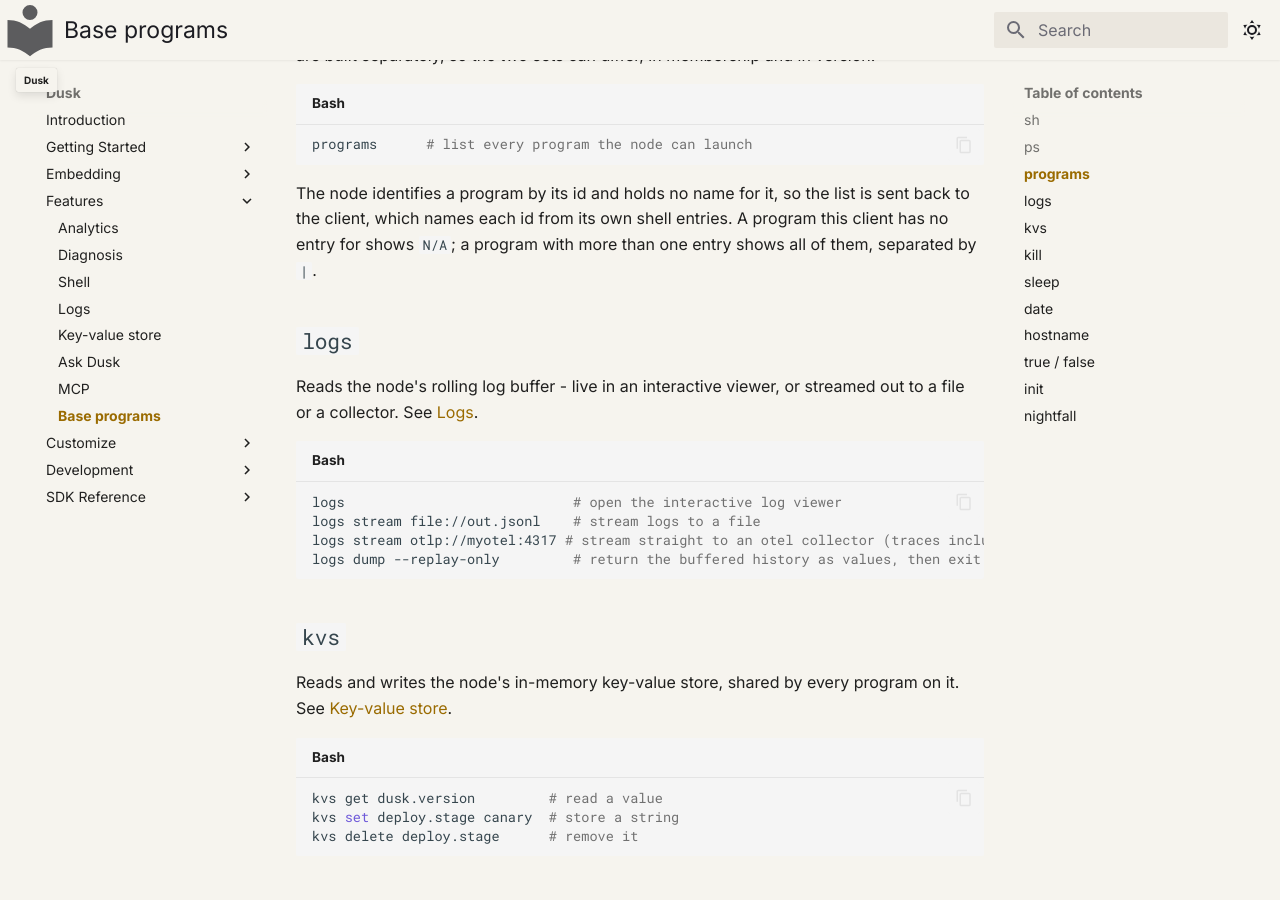
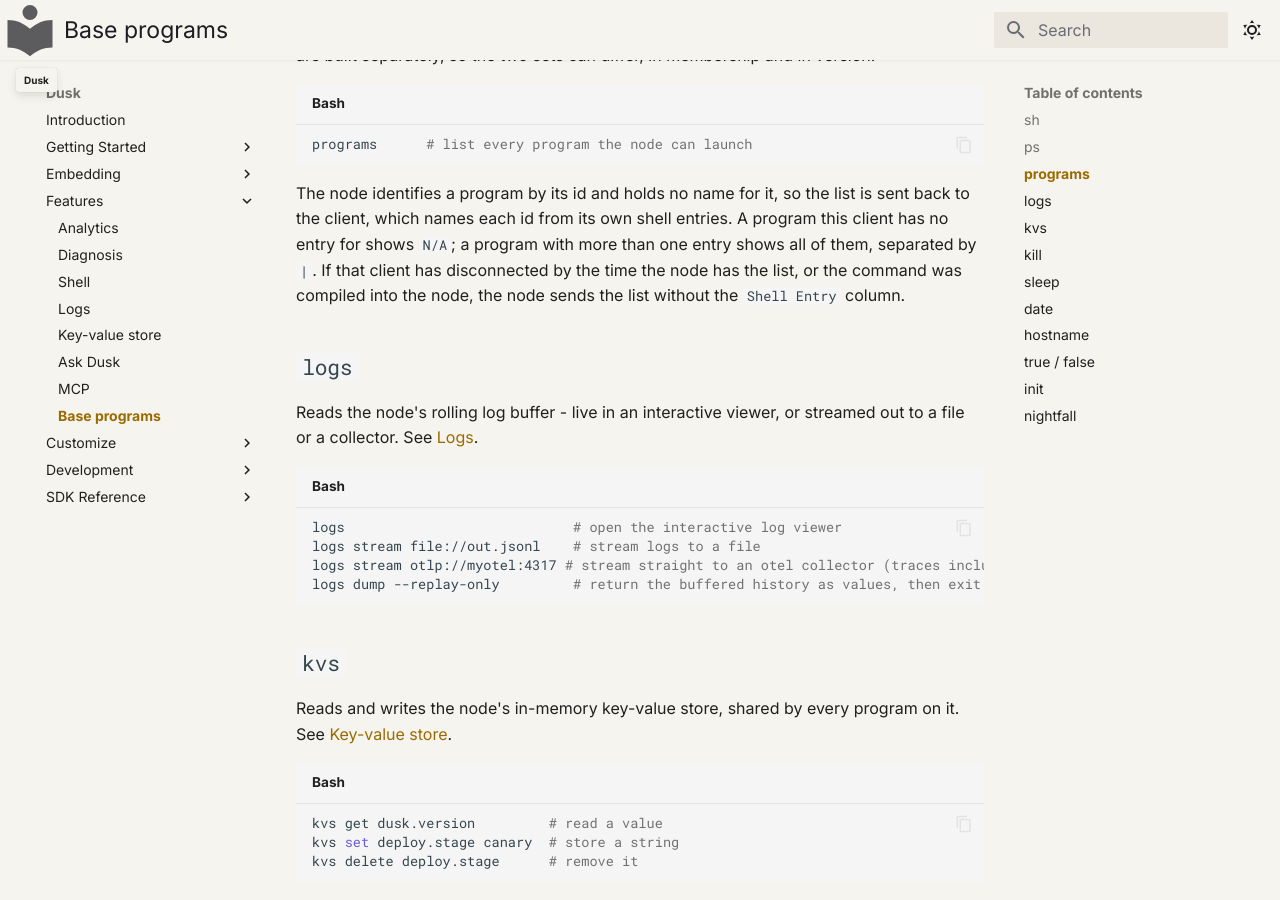
Before and after one commit to tomerze/dusk, an MkDocs documentation site: the page built from docs/docs/getting-started/concepts/base.md, in a window 1280 px wide and 900 px high, scrolled down 993 px. Built offline with MkDocs 1.6.1 and Material for MkDocs 9.7.7, drawn with Linux system fonts in a browser that asks for light colours; comment, search, counter and statistics services are not loaded.

Commit message:
Update docs for programs listing without names once its client is gone
The `programs` section of the base concepts page says that when the client
the command came from has disconnected, or the command was compiled into
the node, the list arrives without the Shell Entry column - the fallback
`output` now takes when the args Server is null or disconnected.

```diff
--- a/docs/docs/getting-started/concepts/base.md
+++ b/docs/docs/getting-started/concepts/base.md
@@ -47,7 +47,9 @@ programs      # list every program the node can launch
 The node identifies a program by its id and holds no name for it, so the list is
 sent back to the client, which names each id from its own shell entries. A
 program this client has no entry for shows `N/A`; a program with more than one
-entry shows all of them, separated by ` | `.
+entry shows all of them, separated by ` | `. If that client has disconnected by
+the time the node has the list, or the command was compiled into the node, the
+node sends the list without the `Shell Entry` column.
 
 ## `logs`
 
```
